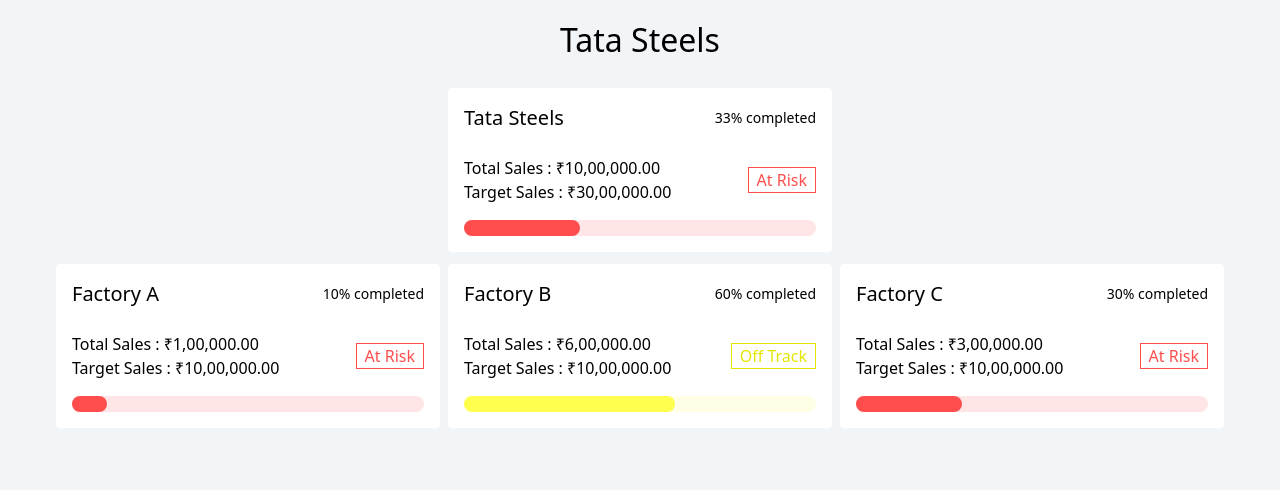
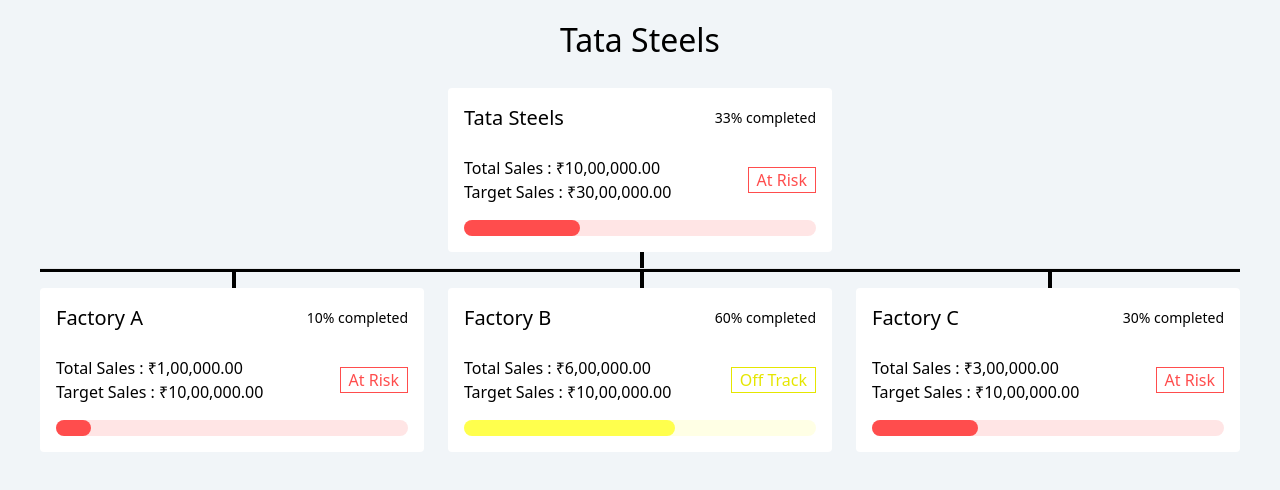
Before and after one commit to Sai-02/Fleo-Task, a React (Create React App) app: page / in a window 1280 px wide. Both pictures are taken after a click on the element 640 px from the left and 170 px from the top of the page. Shown: the top 490 px of the page. Built offline with nearby package versions, Linux system fonts and the light colour scheme.

Commit message:
[add]: Chart borders added

```diff
--- a/src/components/Chart.js
+++ b/src/components/Chart.js
@@ -39,11 +39,12 @@
     return "#94df3a";
   };
   return (
-    <div className="grid  gap-3">
+    <div className="grid  gap-4">
       <div className="w-96 justify-self-center">
-        {isRoot ? "" : <div className=""></div>}
         <div
-          className="bg-[white] p-4 rounded cursor-pointer"
+          className={`bg-[white] p-4 rounded cursor-pointer ${
+            isRoot ? "" : "chart"
+          } ${data.children.length > 0 && expand ? "expandable-chart" : ""}`}
           onClick={handleClick}
         >
           <div className="flex justify-between items-center mb-6">
@@ -85,11 +86,14 @@
           </div>
         </div>
       </div>
-      {expand ? (
-        <div className="flex gap-2">
-          {data.children.map((child, index) => {
-            return <Chart data={child} key={index} isRoot={false} />;
-          })}
+      {expand && data.children.length > 0 ? (
+        <div className="grid">
+          <hr className="hr" />
+          <div className="flex gap-6">
+            {data.children.map((child, index) => {
+              return <Chart data={child} key={index} isRoot={false} />;
+            })}
+          </div>
         </div>
       ) : (
         ""
--- a/src/index.css
+++ b/src/index.css
@@ -10,3 +10,35 @@
 body {
   background: #f1f5f8;
 }
+
+.chart {
+  position: relative;
+}
+.expandable-chart {
+  position: relative;
+}
+.chart::before {
+  content: " ";
+  position: absolute;
+  top: -1rem;
+  left: 50%;
+  border-left: 4px solid black;
+
+  height: 1rem;
+  width: 1px;
+}
+.expandable-chart::after {
+  content: " ";
+  position: absolute;
+  bottom: -1rem;
+  left: 50%;
+  border-left: 4px solid black;
+  height: 1rem;
+  width: 1px;
+}
+.hr {
+  background: black;
+  width: 100%;
+  height: 4px;
+  margin-bottom: 1rem;
+}
```
